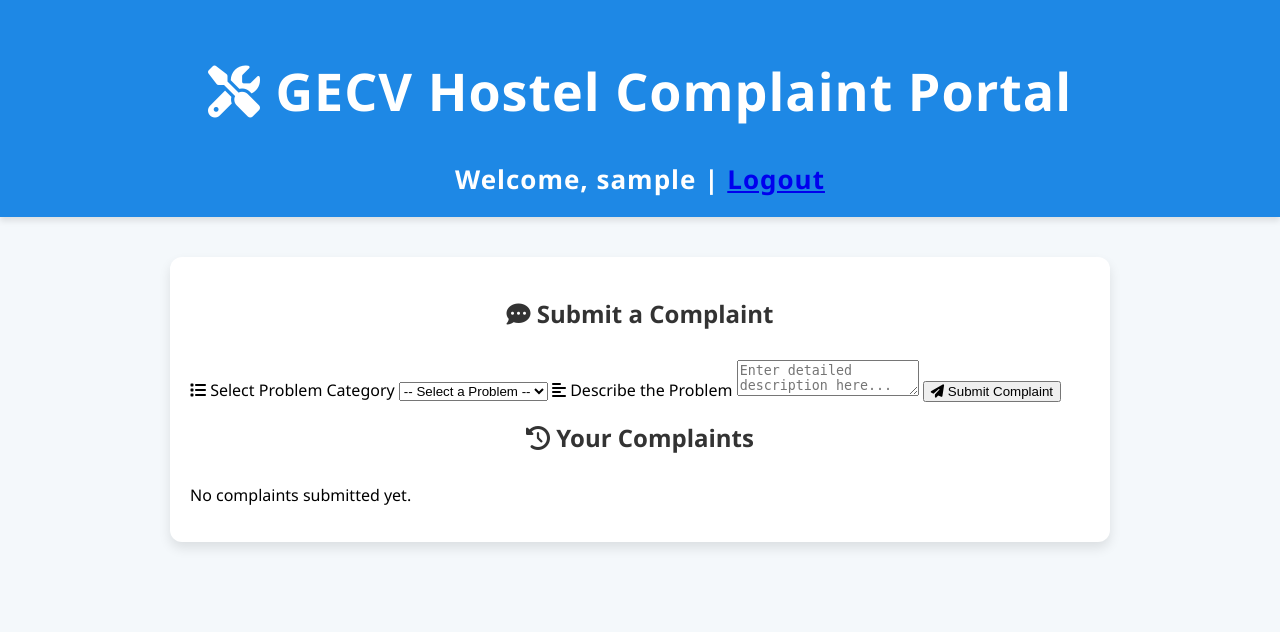
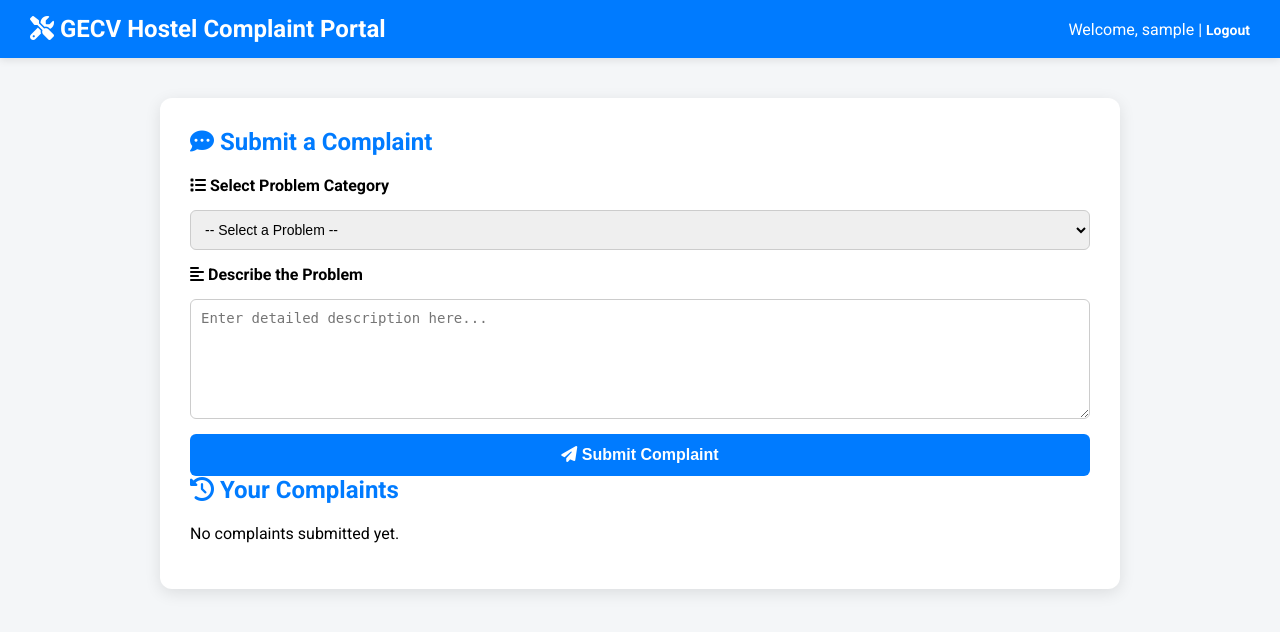
Before and after one commit to Rahulkumar126-max/final_project, a PHP site: page /dashboard.php in a window 1280 px wide. Shown: the top 632 px of the page. Run offline with PHP 8.4, Linux system fonts and the light colour scheme; the visitor is signed in with stand-in values (Sample User, id 1); data that the repository does not hold is empty.

Commit message:
Update dashboard.php

```diff
--- a/dashboard.php
+++ b/dashboard.php
@@ -32,94 +32,149 @@ $stmt->close();
   <link href="https://fonts.googleapis.com/css2?family=Roboto:wght@400;700&display=swap" rel="stylesheet">
   <link rel="stylesheet" href="https://cdnjs.cloudflare.com/ajax/libs/font-awesome/6.5.0/css/all.min.css" />
   <style>
+    * {
+      box-sizing: border-box;
+    }
+
     body {
-    font-family: 'Segoe UI', Tahoma, Geneva, Verdana, sans-serif;
-    background-color: #f4f8fb;
+      font-family: 'Roboto', sans-serif;
+      background: #f4f6f8;
       margin: 0;
       padding: 0;
     }
 
     header {
-    background-color: #1e88e5;
+      background-color: #007bff;
       color: white;
-    padding: 20px;
-    text-align: center;
-    font-size: 26px;
+      padding: 15px 30px;
+      display: flex;
+      justify-content: space-between;
+      align-items: center;
+      box-shadow: 0 2px 8px rgba(0, 0, 0, 0.1);
+    }
+
+    header h1 {
+      margin: 0;
+      font-size: 24px;
+    }
+
+    header .logout {
+      color: white;
+      text-decoration: none;
       font-weight: bold;
-    letter-spacing: 1px;
-    box-shadow: 0 4px 6px rgba(0,0,0,0.1);
+      font-size: 14px;
     }
 
     .container {
-    max-width: 900px;
+      max-width: 960px;
       margin: 40px auto;
-    padding: 20px;
-    background-color: white;
-    box-shadow: 0 6px 12px rgba(0,0,0,0.1);
+      background: white;
+      padding: 30px;
       border-radius: 12px;
+      box-shadow: 0 4px 16px rgba(0,0,0,0.1);
     }
 
     h2 {
-    color: #333;
-    text-align: center;
-    margin-bottom: 30px;
+      color: #007bff;
+      margin-top: 0;
     }
 
-.complaint {
-    background-color: #e3f2fd;
-    border-left: 5px solid #2196f3;
-    padding: 20px;
-    margin-bottom: 20px;
-    border-radius: 8px;
-    box-shadow: 0 2px 4px rgba(0,0,0,0.08);
+    form {
+      display: grid;
+      gap: 15px;
     }
 
-.complaint strong {
-    display: inline-block;
-    width: 100px;
-    color: #0d47a1;
+    form label {
+      font-weight: 600;
     }
 
-.status {
-    padding: 5px 10px;
-    border-radius: 5px;
-    font-weight: bold;
-    display: inline-block;
+    select, textarea {
+      width: 100%;
+      padding: 10px;
+      border-radius: 6px;
+      border: 1px solid #ccc;
+      font-size: 14px;
     }
 
-.status.Pending {
-    background-color: #fff3cd;
-    color: #856404;
+    textarea {
+      resize: vertical;
+      height: 120px;
     }
 
-.status["In Progress"] {
-    background-color: #d1ecf1;
-    color: #0c5460;
+    button {
+      background-color: #007bff;
+      color: white;
+      padding: 12px 20px;
+      border: none;
+      border-radius: 6px;
+      font-size: 16px;
+      cursor: pointer;
+      transition: background-color 0.3s ease;
+      font-weight: bold;
     }
 
-.status.Resolved {
-    background-color: #d4edda;
-    color: #155724;
+    button:hover {
+      background-color: #0056b3;
     }
 
-.logout-btn {
-    display: inline-block;
-    margin-top: 20px;
-    padding: 10px 20px;
-    background-color: #e53935;
-    color: white;
-    text-decoration: none;
-    border-radius: 5px;
+    .status-pending {
+      color: #e67e22;
       font-weight: bold;
-    transition: background 0.3s;
     }
 
-.logout-btn:hover {
-    background-color: #c62828;
+    .status-resolved {
+      color: #27ae60;
+      font-weight: bold;
+    }
+
+    .status-inprogress {
+      color: #2980b9;
+      font-weight: bold;
+    }
+
+    table {
+      width: 100%;
+      border-collapse: collapse;
+      margin-top: 30px;
+      font-size: 14px;
+    }
+
+    th, td {
+      padding: 12px;
+      border: 1px solid #ddd;
+      text-align: left;
+    }
+
+    th {
+      background-color: #f1f1f1;
+    }
+
+    .message {
+      padding: 10px;
+      border-radius: 6px;
+      margin-bottom: 20px;
+    }
+
+    .success {
+      background-color: #e8f5e9;
+      color: #2e7d32;
+      border: 1px solid #c8e6c9;
+    }
+
+    .error {
+      background-color: #ffebee;
+      color: #c62828;
+      border: 1px solid #ef9a9a;
+    }
+
+    @media (max-width: 600px) {
+      header {
+        flex-direction: column;
+        align-items: flex-start;
+        gap: 10px;
+      }
     }
   </style>
-
-
 </head>
 <body>
 
```
Lines whose indentation alone changed are shown as unchanged.
